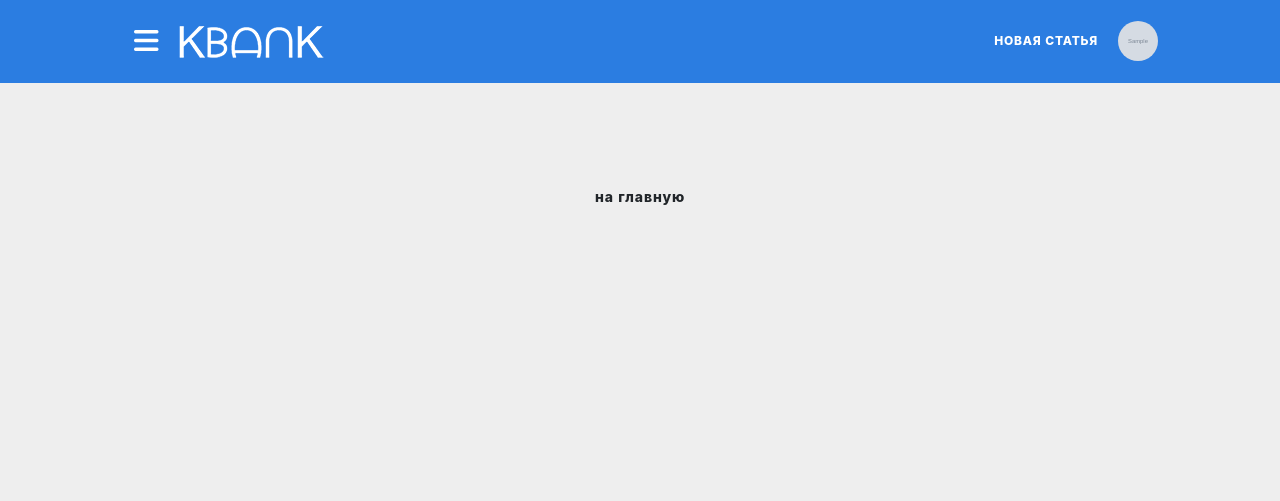
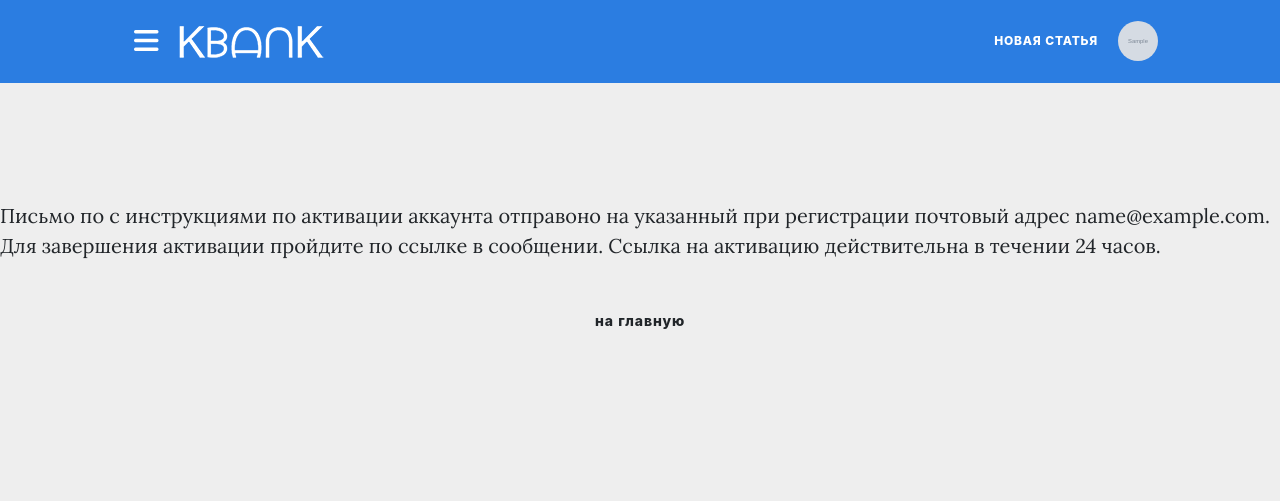
Before and after one commit to Antonlushnikow/kbank, a Django app: template kbank/authapp/templates/authapp/verification_sent.html in a window 1280 px wide. Shown: the top 501 px of the page. Run offline with Django 4.2, Linux system fonts and the light colour scheme; a user stored in the database is signed in; tables that the repository leaves empty hold one stand-in row (values such as "Sample post"); the template is opened without the code that fills it: most values are stand-ins (such as "Sample title", 1, 10 or a date in 2020); grey boxes marked "Sample" are stand-in pictures; some libraries are stand-ins or nearby versions.

Commit message:
fix is_activation_expired check for email account activation.

```diff
--- a/kbank/authapp/models.py
+++ b/kbank/authapp/models.py
@@ -19,4 +19,4 @@
     is_active = models.BooleanField(default=False)
 
     def is_activation_key_expired(self):
-        return now() <= self.activation_key_expires
+        return now() > self.activation_key_expires
--- a/kbank/authapp/templates/authapp/verification.html
+++ b/kbank/authapp/templates/authapp/verification.html
@@ -3,7 +3,7 @@
 
 {% block content %}
 
-    {% if user %}
+    {% if user.is_authenticated %}
         <h3>Поздравляем!</h3>
         <br>
         <h4>Пользователь {{ user.username }} подтвержден.</h4>
--- a/kbank/authapp/templates/authapp/verification_sent.html
+++ b/kbank/authapp/templates/authapp/verification_sent.html
@@ -5,6 +5,9 @@
     <h3>{{ message }}</h3>
 
     <br>
+    <p>Письмо по с инструкциями по активации аккаунта отправоно на указанный при регистрации почтовый
+        адрес {{ request.user.email }}. Для завершения активации пройдите по ссылке в сообщении. Ссылка на активацию
+        действительна в течении 24 часов. </p>
     <button class="btn btn-round form-control">
         <a href="{% url 'index' %}">на главную</a>
     </button>
--- a/kbank/kbank/settings.py
+++ b/kbank/kbank/settings.py
@@ -29,7 +29,7 @@
 # SECURITY WARNING: don't run with debug turned on in production!
 DEBUG = True
 
-DOMAIN_NAME = 'KBANK'
+DOMAIN_NAME = 'http://89.108.64.59'
 EMAIL_USE_TLS = True
 EMAIL_HOST = 'smtp.mail.ru'
 EMAIL_HOST_USER = 'kbank.kbank@mail.ru'
```
Also changed, not shown: kbank/authapp/migrations/0004_alter_kbankuser_activation_key_expires.py (added).
